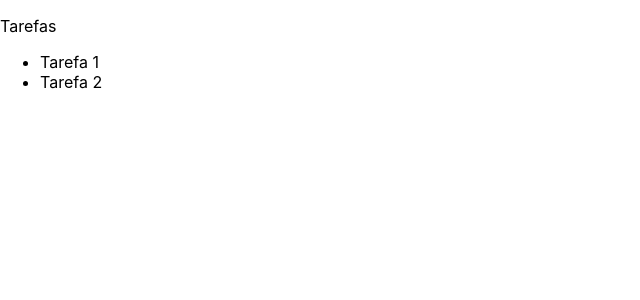
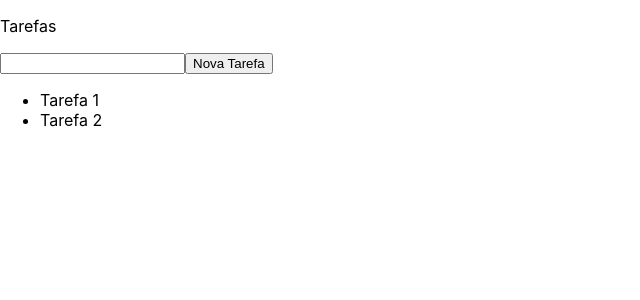
Before and after one commit to tomrlh/oficina-react-meta, a React (Create React App) app: page / in a window 1280 px wide. Shown: the top 300 px of the page, without its empty margins (0-640 px from the left). Built offline with nearby package versions, Linux system fonts and the light colour scheme.

Commit message:
3) Adicione um botão de nome "Nova Tarefa" e um campo de <input>    para adicionar uma tarefa a lista

```diff
--- a/src/App.js
+++ b/src/App.js
@@ -3,17 +3,34 @@ import './App.css';
 
 class App extends Component {
   state = {
-    tarefas: ['Tarefa 1', 'Tarefa 2']
+    tarefas: ['Tarefa 1', 'Tarefa 2'],
+    novaTarefa: ''
+  }
+
+  adicionarTarefa() {
+    let tarefasAntigas = this.state.tarefas
+    this.setState({
+      tarefas: tarefasAntigas.concat(this.state.novaTarefa)
+    })
+  }
+
+  atualizaNovaTarefa(event) {
+    this.setState({
+      novaTarefa: event.target.value
+    })
   }
 
   render() {
     return (
       <div>
         <p>Tarefas</p>
+        <input type="text" value={this.state.novaTarefa}
+          onChange={this.atualizaNovaTarefa.bind(this)}/>
+        <button onClick={this.adicionarTarefa.bind(this)}>Nova Tarefa</button>
         <ul>
           {this.state.tarefas.map(
-            (tarefa) => {
-              return <li>{tarefa}</li>
+            (tarefa, index) => {
+              return <li key={index}>{tarefa}</li>
             }
           )}
         </ul>
```
